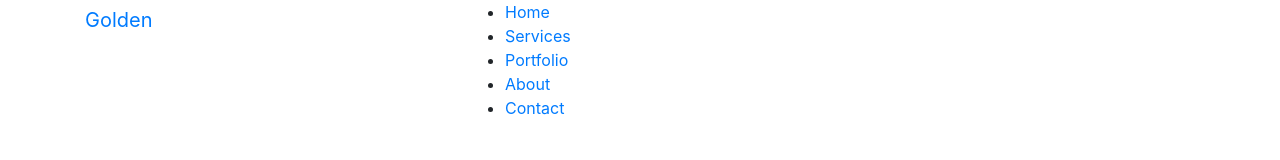
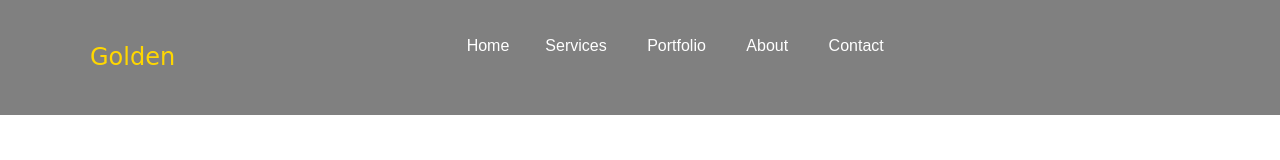
Before and after one commit to roytez/projekt-task, a website: page index.html in a window 1280 px wide. Drawn offline with nearby package versions, Linux system fonts and the light colour scheme; files that its build step writes are made by us from their sources.

```diff
--- a/sass/style.scss
+++ b/sass/style.scss
@@ -670,3 +670,73 @@
 	justify-content: flex-end;
 	color: red;
 }
+
+/* Variables */
+
+$color-main: #0097e6; /* blue */
+$color-icon: #ff5252; /* red */
+$color-background: #ff5252; /* red */
+$color-one: #2c2c54; /* blue dark */
+$color-two: #ffffff; /* white */
+$color-three: #33d9b2; /* green */
+$font-header: 'Inconsolata', monospace;
+$font-text: 'Signika', sans-serif;
+$transition: all 1s;
+
+
+ /* Global */
+
+*, *::before, *::after {
+box-sizing: border-box;
+}
+
+body {
+    margin: 0;
+    font-size: 16px;
+    font-family: $font-header;
+    line-height: 1.7;
+    font-family: $font-text;
+    border: none;
+}
+
+.container {
+    max-width: 1140px;
+    padding: 20px;
+    margin: 0 auto;
+
+}
+
+section {
+    padding: 96px 0;
+}
+
+/* Navigation */
+
+.navigation {
+    background: grey;
+    padding: 12px 0;
+}
+
+.navbar-brand {
+    color: gold;
+    text-align: center;
+    font-family: 'Pacifico', cursive;
+    font-size: 24px;
+}
+
+.navigation ul {
+    padding: 0;
+    margin: 0;
+    list-style-type: none;
+}
+
+ .navigation ul li {
+    display: inline-block;
+    margin: 0 36px 0 0;
+    position: relative;
+ }
+
+ .navigation ul li a {
+    text-decoration: none;
+    color: $color-two;
+ }
```
